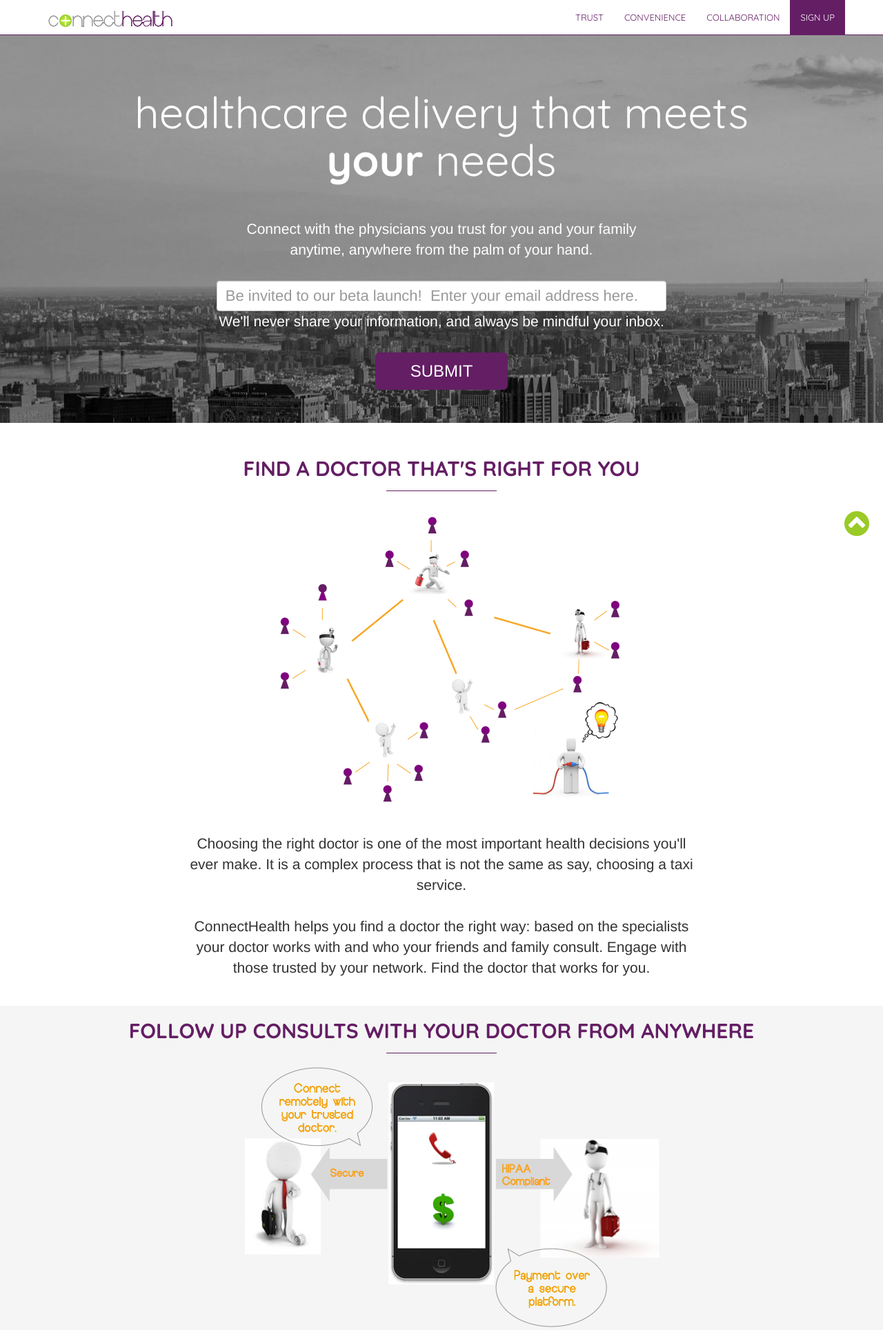
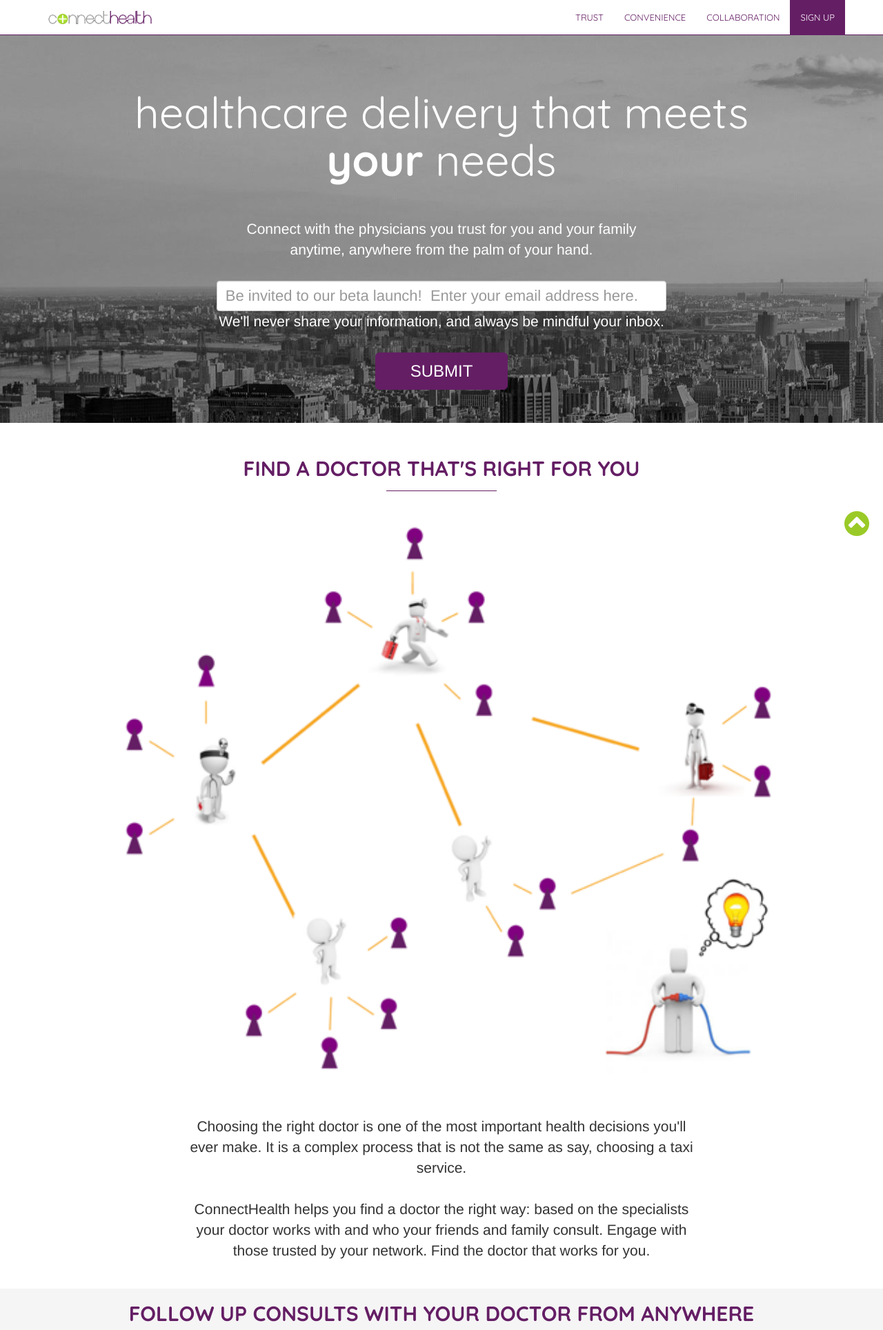
Before and after one commit to Parktastic/parktastic.github.io, a PHP site: page / in a window 1280 px wide. Shown: the top 1928 px of the page at 69% size. Run offline with PHP 8.4, Linux system fonts and the light colour scheme; some libraries are stand-ins or nearby versions.

Commit message:
Scaled images added

```diff
--- a/css/custom.css
+++ b/css/custom.css
@@ -5,6 +5,17 @@ body {
 
 ul.nav, .jumbotron h1 {
 	font-family: 'Quicksand', sans-serif;
+}
+
+img {    -webkit-background-size: cover;
+    -moz-background-size: cover;
+    -o-background-size: cover;
+    background-size: cover;
+    width: 100%;
+    height: 100%;
+    padding: 0px;
+    margin: 0px;
+    -webkit-text-size-adjust: 100%;
 }
 
 ul.nav {
```
